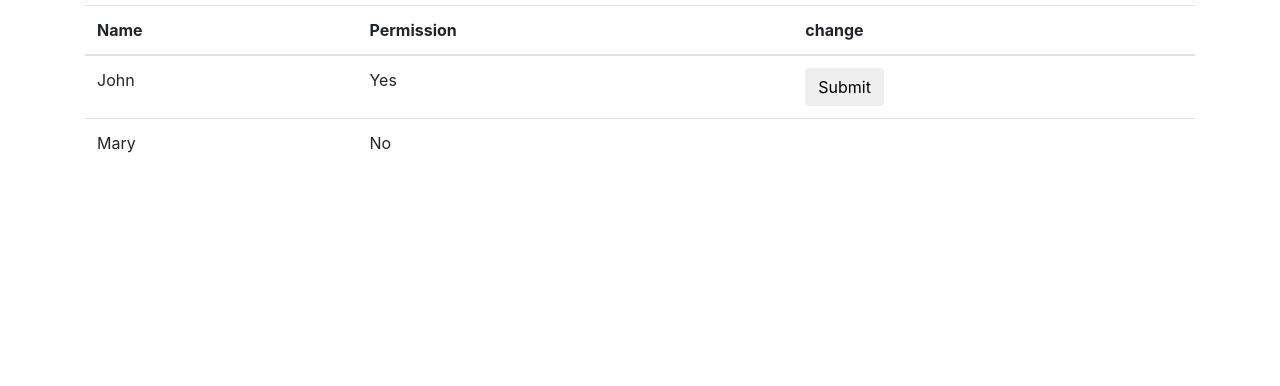
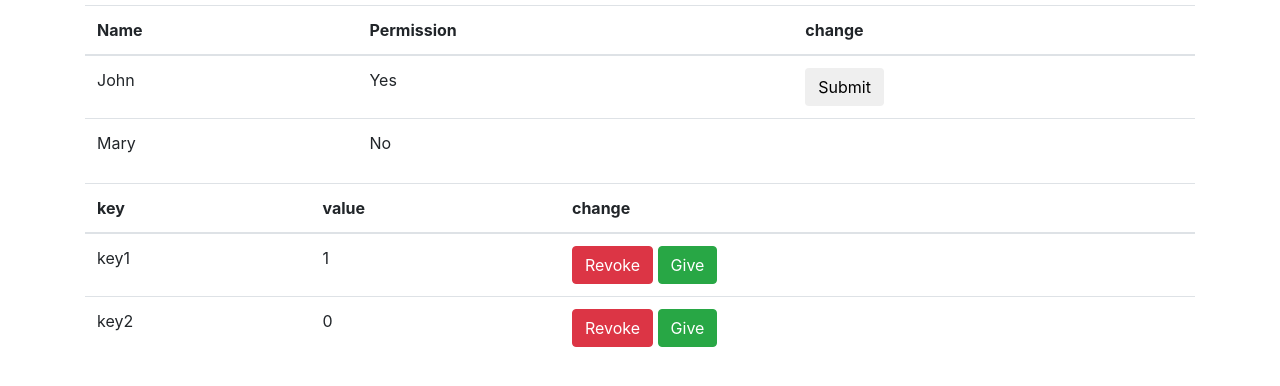
Before and after one commit to kalop/learn-flask, a Flask app: page /playWithForms in a window 1280 px wide. Shown: the part 151-537 px from the top of the page. Run offline with Flask 2, Linux system fonts and the light colour scheme; some libraries are stand-ins or nearby versions.

Commit message:
PlayWithForms ajax button call

```diff
--- a/myflaskapp/app.py
+++ b/myflaskapp/app.py
@@ -25,7 +25,18 @@ def article(id):
 
 @app.route('/playWithForms')
 def playWithForms():
-    return render_template('forms.html')
+    dic = {"key1":1, "key2":0}
+    return render_template('forms.html', data=dic)
+
+@app.route('/changeValue', methods=['POST', 'GET'])
+def changeValue():
+    clau = request.form['valor']
+    accio = request.form['nom']
+    if accio == "revoke":
+        return "0"
+    else:
+        return "1"
+
 
 @app.route('/changePermission', methods=['POST', 'GET'])
 def changePermission():
--- a/myflaskapp/templates/forms.html
+++ b/myflaskapp/templates/forms.html
@@ -29,4 +29,49 @@
         </tbody>
 
     </table>
+
+    <table class="table">
+        <thead>
+            <th>key</th>
+            <th>value</th>
+            <th>change</th>
+        </thead>
+        <tbody>
+         {% for clau, valor in data.items() %}
+         <tr>
+             <td> {{ clau }} </td>
+             <td id="{{ clau }}"> {{ valor }} </td>
+             <td>
+
+                <button onclick="changeValue(this)" type="button" class="btn btn-danger" value="{{ clau }}" name="revoke">Revoke</button>
+                <button onclick="changeValue(this)" type="button" class="btn btn-success" value="{{ clau }}" name="give">Give</button>
+
+            </td>
+
+        </tr>
+        {% endfor %}
+        </tbody>
+
+    </table>
+<script>
+function changeValue(elem){
+    var clau = elem.value;
+    var name = elem.name;
+    console.log("value: "+clau+" name: "+name);
+    $.ajax({
+        data : {
+            valor : clau,
+            nom : name
+        },
+        type : 'POST',
+        url : '/changeValue'
+    })
+    .done(function(data){
+        $('#'+clau).text(data).show();
+    });
+
+}
+</script>
+
+
 {% endblock %}
--- a/myflaskapp/templates/layout.html
+++ b/myflaskapp/templates/layout.html
@@ -5,16 +5,18 @@
         <title>MyFlaskAPP</title>
         <link rel="stylesheet" href="https://stackpath.bootstrapcdn.com/bootstrap/4.1.1/css/bootstrap.min.css">
         <script src="https://ajax.googleapis.com/ajax/libs/jquery/3.3.1/jquery.min.js"></script>
+        <script src="{{ url_for('static', filename='js/functions.js') }}"></script>
 
-        <script src="{{ url_for('static', filename='js/functions.js') }}"></script>
     </head>
     <body>
         {% include 'includes/_navbar.html' %}
         <div class="container"style="margin-top: 100px;">
             {% block body %}{% endblock %}
+
         </div>
 
 
         <script src="https://stackpath.bootstrapcdn.com/bootstrap/4.1.1/js/bootstrap.min.js"></script>
+
     </body>
 </html>
```
Also changed, not shown: myflaskapp/static/js/functions.js (+3 -11 lines).
